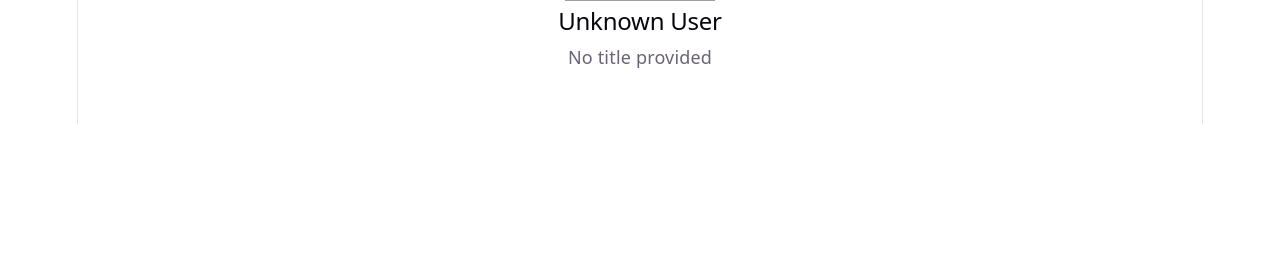
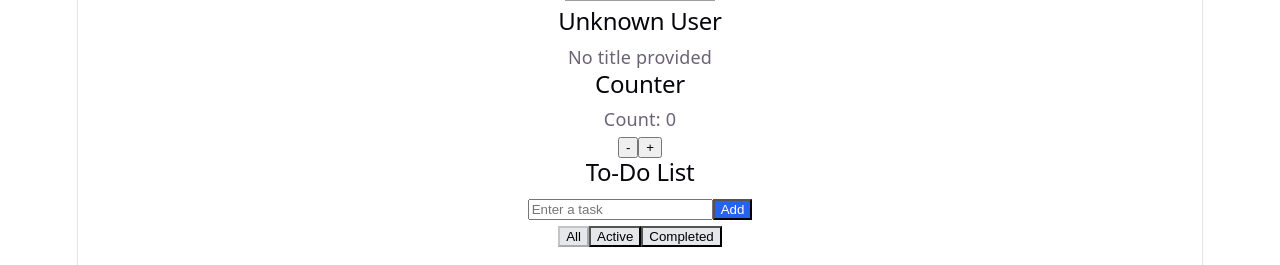
Before and after one commit to AbdAlruhman-Atout/react-training, a React (Vite) app: page / in a window 1280 px wide. Shown: the part 676-941 px from the top of the page. Before the commit the page ends 800 px from the top, so only its background shows below. Built offline with nearby package versions, Linux system fonts and the light colour scheme; grey boxes are pictures that could not be loaded.

Commit message:
Complete React fundamentals days 2 and 3

```diff
--- a/src/App.jsx
+++ b/src/App.jsx
@@ -1,4 +1,6 @@
+import Counter from './components/Counter.jsx'
 import ProfileCard from './components/ProfileCard.jsx'
+import TodoList from './components/TodoList.jsx'
 
 function App() {
   return (
@@ -18,6 +20,10 @@ function App() {
       />
 
       <ProfileCard />
+
+      <Counter />
+
+      <TodoList />
     </main>
   )
 }
--- /dev/null
+++ b/src/components/Button.jsx
@@ -0,0 +1,31 @@
+function Button({
+  children,
+  onClick,
+  variant = 'primary',
+  type = 'button',
+  disabled = false,
+}) {
+  const styles = {
+    primary: {
+      backgroundColor: '#2563eb',
+      color: 'white',
+    },
+    secondary: {
+      backgroundColor: '#e5e7eb',
+      color: 'black',
+    },
+  }
+
+  return (
+    <button
+      type={type}
+      onClick={onClick}
+      disabled={disabled}
+      style={styles[variant]}
+    >
+      {children}
+    </button>
+  )
+}
+
+export default Button
--- /dev/null
+++ b/src/components/Counter.jsx
@@ -0,0 +1,31 @@
+import { useState } from 'react'
+
+function Counter() {
+  const [count, setCount] = useState(0)
+
+  function increment() {
+    setCount(count + 1)
+  }
+
+  function decrement() {
+    setCount(count - 1)
+  }
+
+  return (
+    <div>
+      <h2>Counter</h2>
+
+      <p>Count: {count}</p>
+
+      <button type="button" onClick={decrement}>
+        -
+      </button>
+
+      <button type="button" onClick={increment}>
+        +
+      </button>
+    </div>
+  )
+}
+
+export default Counter
--- /dev/null
+++ b/src/components/FilterButtons.jsx
@@ -0,0 +1,33 @@
+import Button from './Button.jsx'
+
+function FilterButtons({ filter, setFilter }) {
+  return (
+    <div>
+      <Button
+        variant="secondary"
+        onClick={() => setFilter('all')}
+        disabled={filter === 'all'}
+      >
+        All
+      </Button>
+
+      <Button
+        variant="secondary"
+        onClick={() => setFilter('active')}
+        disabled={filter === 'active'}
+      >
+        Active
+      </Button>
+
+      <Button
+        variant="secondary"
+        onClick={() => setFilter('completed')}
+        disabled={filter === 'completed'}
+      >
+        Completed
+      </Button>
+    </div>
+  )
+}
+
+export default FilterButtons
--- /dev/null
+++ b/src/components/TodoItem.jsx
@@ -0,0 +1,25 @@
+import Button from './Button.jsx'
+
+function TodoItem({ todo, onToggle, onDelete }) {
+  return (
+    <li>
+      <span
+        style={{
+          textDecoration: todo.completed ? 'line-through' : 'none',
+        }}
+      >
+        {todo.text}
+      </span>
+
+      <Button variant="secondary" onClick={() => onToggle(todo.id)}>
+        Toggle
+      </Button>
+
+      <Button variant="secondary" onClick={() => onDelete(todo.id)}>
+        Delete
+      </Button>
+    </li>
+  )
+}
+
+export default TodoItem
--- /dev/null
+++ b/src/components/TodoList.jsx
@@ -0,0 +1,83 @@
+import { useState } from 'react'
+import TodoItem from './TodoItem.jsx'
+import FilterButtons from './FilterButtons.jsx'
+import Button from './Button.jsx'
+
+function TodoList() {
+  const [todos, setTodos] = useState([])
+  const [text, setText] = useState('')
+  const [filter, setFilter] = useState('all')
+
+  function addTodo() {
+    if (text.trim() === '') {
+      return
+    }
+
+    const newTodo = {
+      id: Date.now(),
+      text: text,
+      completed: false,
+    }
+
+    setTodos([...todos, newTodo])
+    setText('')
+  }
+
+  function deleteTodo(id) {
+    setTodos(todos.filter((todo) => todo.id !== id))
+  }
+
+  function toggleTodo(id) {
+    setTodos(
+      todos.map((todo) =>
+        todo.id === id ? { ...todo, completed: !todo.completed } : todo,
+      ),
+    )
+  }
+
+  const filteredTodos = todos.filter((todo) => {
+    if (filter === 'active') {
+      return !todo.completed
+    }
+
+    if (filter === 'completed') {
+      return todo.completed
+    }
+
+    return true
+  })
+
+  return (
+    <div>
+      <h2>To-Do List</h2>
+
+      <input
+        type="text"
+        value={text}
+        onChange={(event) => setText(event.target.value)}
+        placeholder="Enter a task"
+      />
+
+      <Button variant="primary" onClick={addTodo}>
+        Add
+      </Button>
+
+      <div>
+        <FilterButtons filter={filter} setFilter={setFilter} />
+      </div>
+
+      <ul>
+        {filteredTodos.map((todo) => (
+          <TodoItem
+            key={todo.id}
+            todo={todo}
+            onToggle={toggleTodo}
+            onDelete={deleteTodo}
+          />
+        ))}
+      </ul>
+    </div>
+  )
+}
+
+export default TodoList
```
Also changed, not shown: package.json (+8 -2 lines), src/setupTests.js (added, +7 -0 lines), vitest.config.js (added, +10 -0 lines), 2 other files (tests, documents, lock files or other folders).
